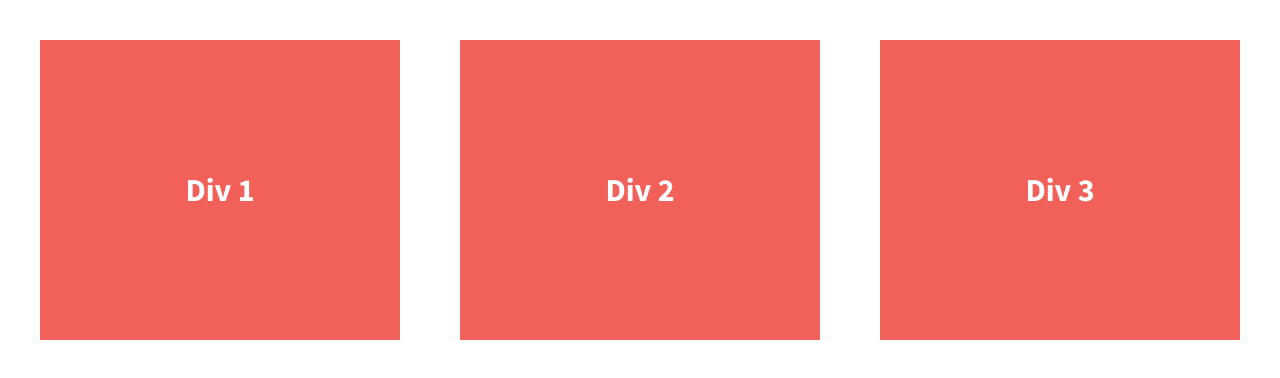
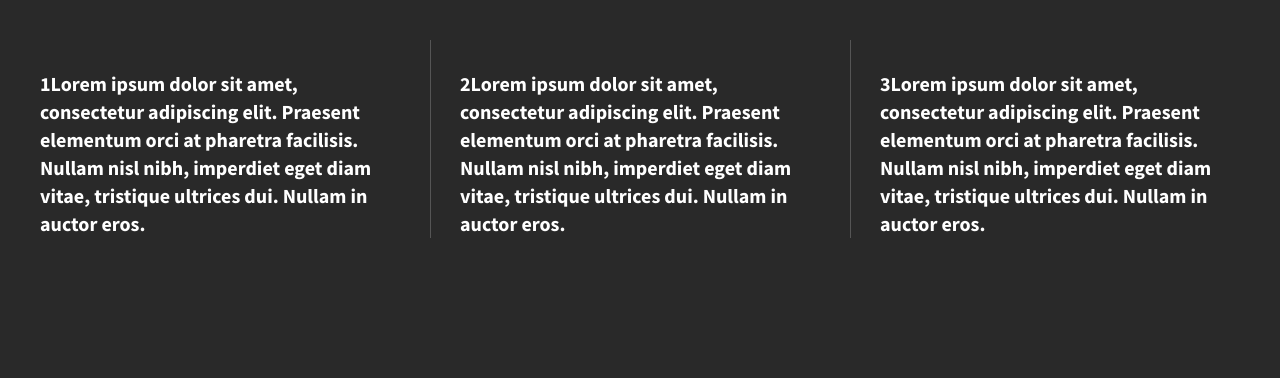
Before and after one commit to Framos310/flexbox-divs, a plain HTML site: page index.html in a window 1280 px wide. Drawn offline with nearby package versions, Linux system fonts and the light colour scheme.

Commit message:
New design

```diff
--- a/css/main.css
+++ b/css/main.css
@@ -97,8 +97,9 @@ textarea {
 
 
 html {
-  background-color: #fff;
+  background-color: #292929;
   height: 100%;
+  width: 100%;
 }
 
 body {
@@ -113,21 +114,27 @@ body {
   font-weight: 700;
   display: flex;
   justify-content: space-between;
+  align-items: center;
 }
 
 .div-1, .div-2, .div-3 {
   /*give the divs a width of 30%, add display:flex, set justify-content and align-items to center*/
   color: #fff;
-  line-height: 1.5em;
-  font-size: 1.6em;
-  background-color: #f16059;
-  height: 300px;
+  line-height: 1.em;
+  font-size: 1.em;
+  background-color: #292929;
+  height: auto;
   display: flex;
   width: 30%;
   justify-content: center;
   align-items: center;
+  padding-top: 30px;
 }
 
+.div-1, .div-2 {
+    border-right: 1px solid #555;
+    padding-right: 30px;
+  }
 
 
 
--- a/index.html
+++ b/index.html
@@ -23,13 +23,13 @@
 
         <section class="wrapper">
             <div class="div-1">
-                Div 1
+                1Lorem ipsum dolor sit amet, consectetur adipiscing elit. Praesent elementum orci at pharetra facilisis. Nullam nisl nibh, imperdiet eget diam vitae, tristique ultrices dui. Nullam in auctor eros.
             </div>
             <div class="div-2">
-                Div 2
+                2Lorem ipsum dolor sit amet, consectetur adipiscing elit. Praesent elementum orci at pharetra facilisis. Nullam nisl nibh, imperdiet eget diam vitae, tristique ultrices dui. Nullam in auctor eros.
             </div>
             <div class="div-3">
-                Div 3
+                3Lorem ipsum dolor sit amet, consectetur adipiscing elit. Praesent elementum orci at pharetra facilisis. Nullam nisl nibh, imperdiet eget diam vitae, tristique ultrices dui. Nullam in auctor eros.
             </div>
         </section>
 
```
